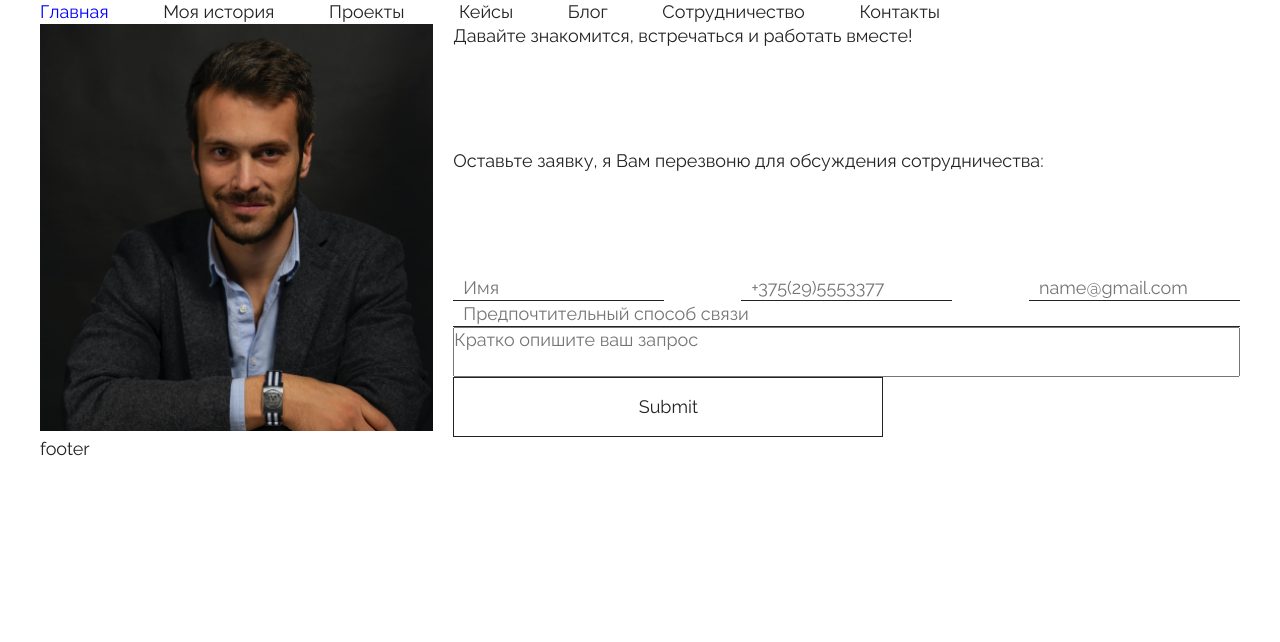
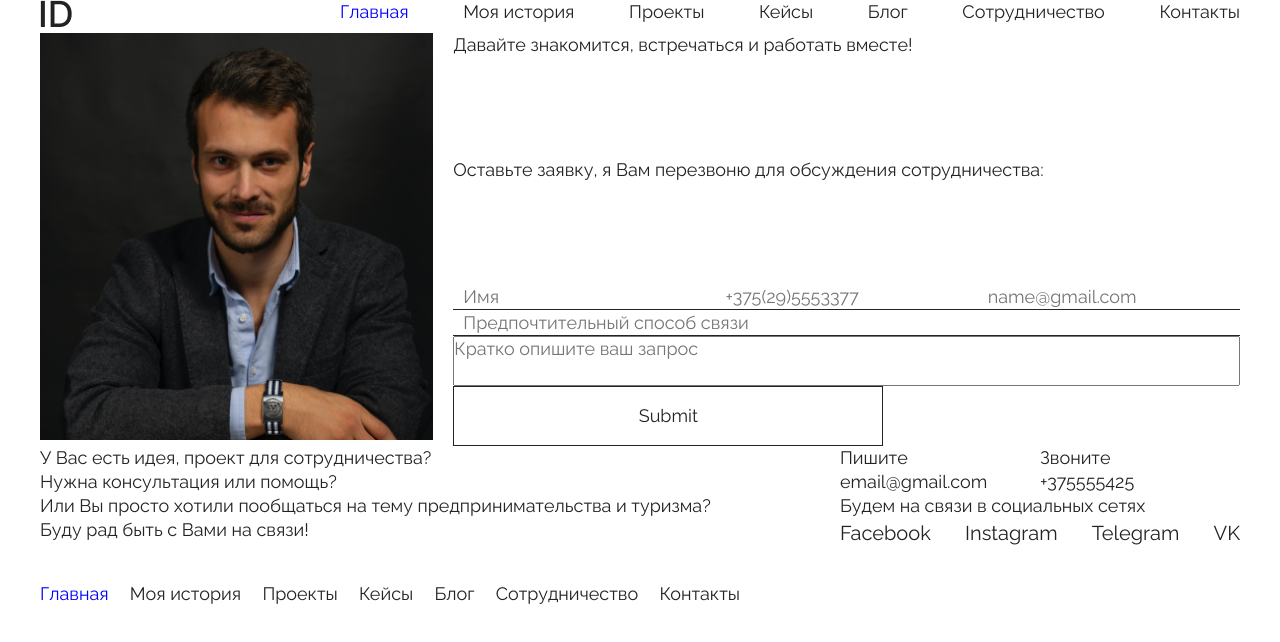
Before and after one commit to kerus2014/ilya-landing, a React (Create React App) app: page / in a window 1280 px wide. Shown: the top 642 px of the page. Built offline with nearby package versions, Linux system fonts and the light colour scheme.

Commit message:
feat: add footer

```diff
--- a/src/components/FeedBackForm/index.module.scss
+++ b/src/components/FeedBackForm/index.module.scss
@@ -18,6 +18,7 @@ $padding: 10px;
 }
 
 .input {
+  width: 100%;
   outline: 0;
   border: none;
   border-bottom: 1px solid $textColor;
--- /dev/null
+++ b/src/components/Footer/index.module.scss
@@ -0,0 +1,30 @@
+.container {
+  display: flex;
+  justify-content: space-between;
+}
+.footerLeftSide {
+  width: calc(100% / 12 * 7);
+  display: flex;
+  flex-direction: column;
+  gap: 40px;
+}
+
+.footerRightSide {
+  width: calc(100% / 12 * 4);
+  display: flex;
+  flex-direction: column;
+}
+
+.contactBlockContainer {
+  display: flex;
+  justify-content: space-between;
+}
+
+.contactBlock {
+  width: 50%;
+}
+
+.linksContainer {
+  display: flex;
+  justify-content: space-between;
+}
--- a/src/components/Footer/index.tsx
+++ b/src/components/Footer/index.tsx
@@ -1,9 +1,47 @@
 import { Container } from "../Container";
-
+import { Link } from "../Link";
+import Navbar from "../Navbar";
+import styles from "./index.module.scss";
 export const Footer = () => {
   return (
     <footer>
-      <Container>footer</Container>
+      <Container>
+        <div className={styles.container}>
+          <div className={styles.footerLeftSide}>
+            <div className={styles.footerLeftSide_top}>
+              <h3>У Вас есть идея, проект для сотрудничества?</h3>
+              <h3>Нужна консультация или помощь?</h3>
+              <h3>
+                Или Вы просто хотили пообщаться на тему предпринимательства и
+                туризма?
+              </h3>
+              <h3>Буду рад быть с Вами на связи!</h3>
+            </div>
+            <div className={styles.footerLeftSide_bot}>
+              <Navbar />
+            </div>
+          </div>
+          <div className={styles.footerRightSide}>
+            <div className={styles.contactBlockContainer}>
+              <div className={styles.contactBlock}>
+                <h4>Пишите</h4>
+                <p>email@gmail.com</p>
+              </div>
+              <div className={styles.contactBlock}>
+                <h4>Звоните</h4>
+                <p>+375555425</p>
+              </div>
+            </div>
+            <h3>Будем на связи в социальных сетях</h3>
+            <div className={styles.linksContainer}>
+              <Link value={"Facebook"} />
+              <Link value={"Instagram"} />
+              <Link value={"Telegram"} />
+              <Link value={"VK"} />
+            </div>
+          </div>
+        </div>
+      </Container>
     </footer>
   );
 };
--- a/src/components/Header/index.module.scss
+++ b/src/components/Header/index.module.scss
@@ -0,0 +1,11 @@
+.headerContainer {
+  background-color: black;
+}
+.container {
+  display: flex;
+  justify-content: space-between;
+}
+.navBarContainer {
+  max-width: calc(100% / 12 * 9);
+  width: 100%;
+}
--- a/src/components/Header/index.tsx
+++ b/src/components/Header/index.tsx
@@ -1,5 +1,6 @@
 import { Container } from "../Container";
 import Navbar from "../Navbar";
+import mainLogo from "../../assets/pics/mainLogo.png";
 import styles from "./index.module.scss";
 
 export const Header = () => {
@@ -7,7 +8,12 @@ export const Header = () => {
     <header>
       <Container>
         <div className={styles.container}>
-          <Navbar />
+          <div className={styles.mainLogoContainer}>
+            <img src={mainLogo} alt="mainLogo" />
+          </div>
+          <div className={styles.navBarContainer}>
+            <Navbar />
+          </div>
         </div>
       </Container>
     </header>
--- a/src/components/Link/index.tsx
+++ b/src/components/Link/index.tsx
@@ -1,11 +1,11 @@
 import { ClassName } from "../../types";
 import styles from "./index.module.scss";
 
-interface Link extends ClassName {
+interface ILink extends ClassName {
   value: string;
 }
 
-export const Link = (props: Link) => {
+export const Link = (props: ILink) => {
   const { value, className } = props;
   return (
     <div className={className ? `${styles.link} ${className}` : styles.link}>
--- a/src/components/Navbar/index.module.scss
+++ b/src/components/Navbar/index.module.scss
@@ -1,5 +1,4 @@
 .container {
   display: flex;
   justify-content: space-between;
-  max-width: calc(100% / 12 * 9);
 }
```
Also changed, not shown: src/components/MainLogo/index.tsx (deleted, +0 -24 lines), src/assets/pics/mainLogo.png (added), src/components/MainLogo/index.module.scss (deleted).
